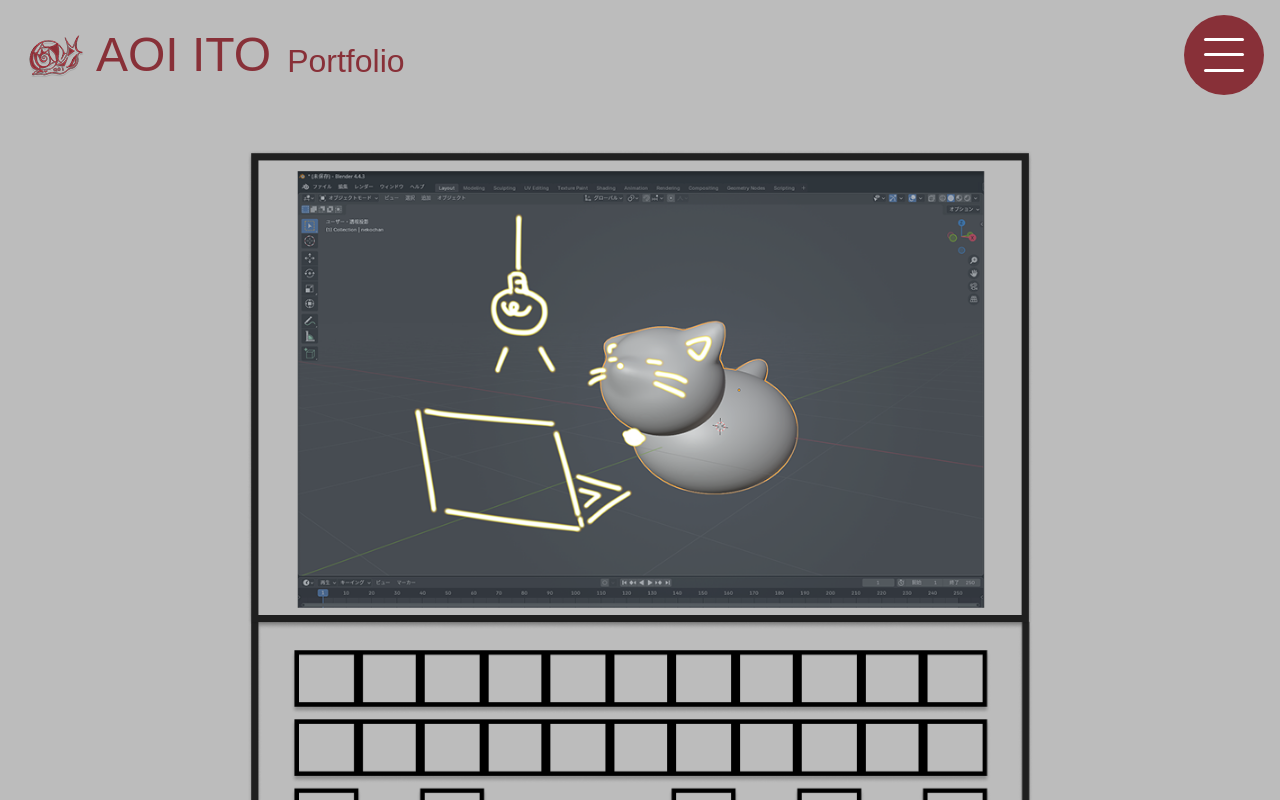
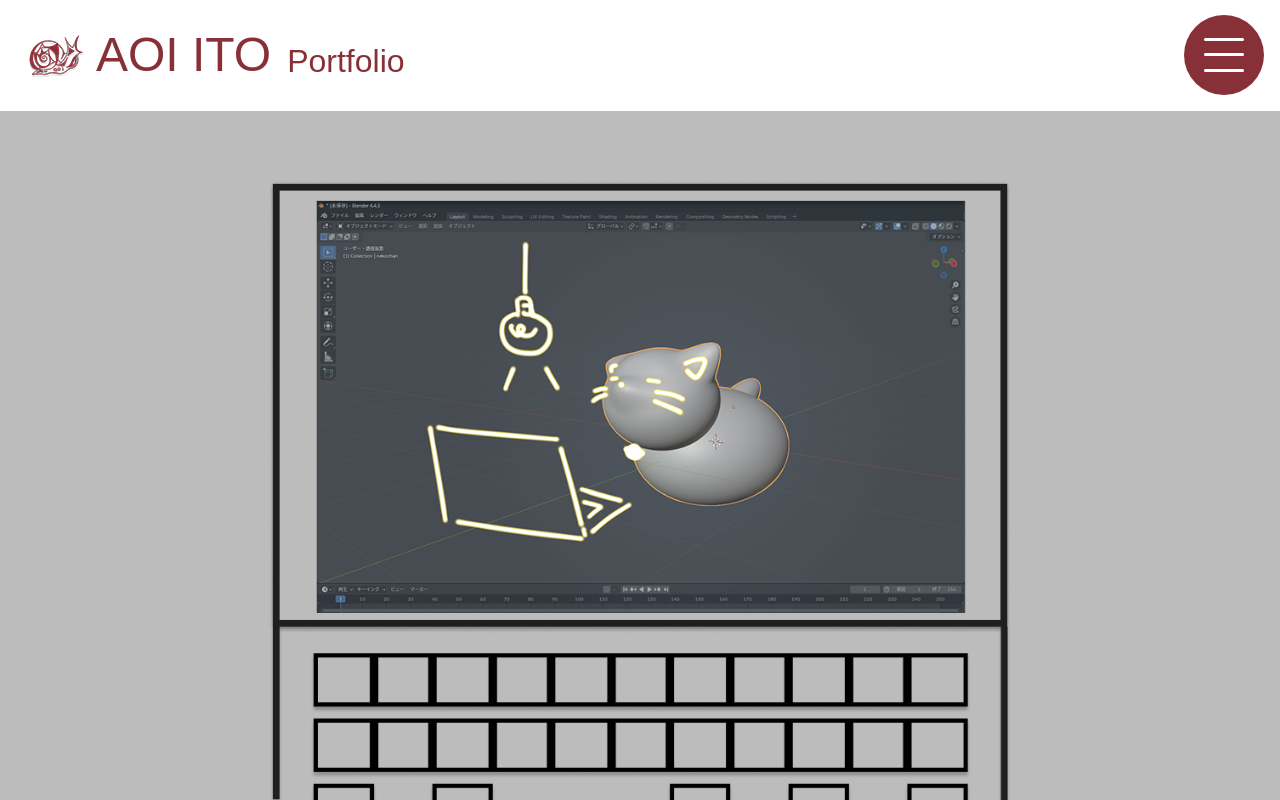
Before and after one commit to kazuya-0914/Portfolio-ITO, a plain HTML site: page index.html in a window 1280 px wide. Shown: the top 800 px of the page. Drawn offline with nearby package versions, Linux system fonts and the light colour scheme; a web font is replaced by a local one.

Commit message:
5/27 コミット

```diff
--- a/css/_header.scss
+++ b/css/_header.scss
@@ -6,9 +6,10 @@
   position: fixed;
   top: 0;
   left: 0;
+  z-index: 100;
   width: 100%;
   padding: clamp(0.5rem, 1.2vw, 1rem) 1rem;
-  z-index: 100;
+  background-color: $c-white;
   .logo {
     display: flex;
     align-items: center;
--- a/css/_main-visual.scss
+++ b/css/_main-visual.scss
@@ -1,13 +1,15 @@
 /* --- メインビジュアル --- */
 #main-visual {
   height: 100vh;
-  padding-top: 8rem;
+  padding-top: 10rem;
   background-color: $c-back;
   @include media(sp) {
     height: auto;
     padding-bottom: 2rem;
   }
   img {
-    width: 90%;
+    width: 85%;
+    height: auto;
+    max-height: 85%;
   }
 }
```
Also changed, not shown: css/style.css.
